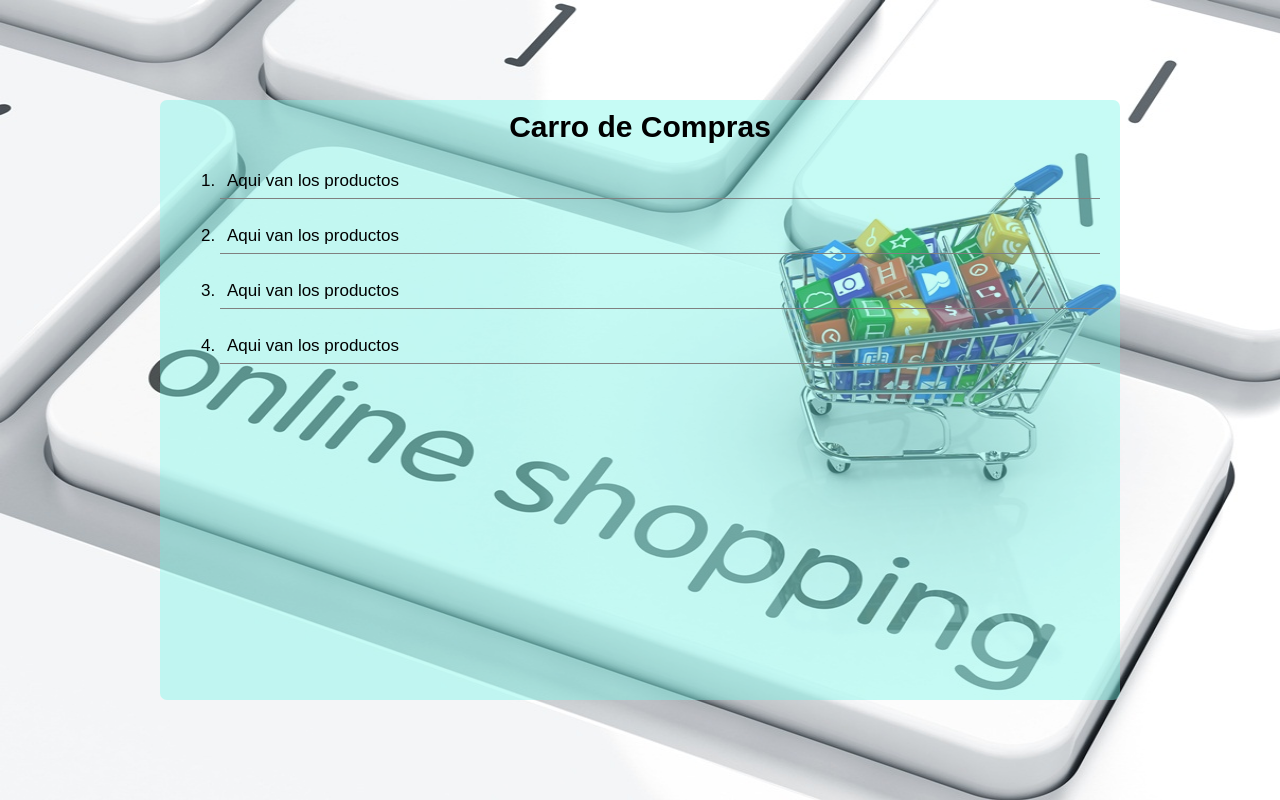
After one commit to AilenVazquez/Proyecto-Integrador, a PHP site: page /Proyecto-Integrador/carrito.html in a window 1280 px wide. The commit adds this page. Run offline with PHP 8.4, Linux system fonts and the light colour scheme.

Commit message:
pag carrito

```diff
--- /dev/null
+++ b/carrito.html
@@ -0,0 +1,21 @@
+<!DOCTYPE html>
+<html lang="en" dir="ltr">
+  <head>
+    <link rel="stylesheet" href="css/master.css">
+    <meta charset="utf-8">
+    <title>Carro de Compras</title>
+  </head>
+  <body class="carro">
+    <div class="caja_carro">
+      <h2>Carro de Compras</h2>
+      <ol>
+        <li>Aqui van los productos</li>
+        <li>Aqui van los productos</li>
+        <li>Aqui van los productos</li>
+        <li>Aqui van los productos</li>
+      </ol>
+
+    </div>
+
+  </body>
+</html>
--- a/css/master.css
+++ b/css/master.css
@@ -192,6 +192,45 @@ footer a {
   cursor: pointer;
   background: rgba(0,0,0,0.5);
 }
+/*   Carrito   */
+.carro {
+  margin: 0;
+  padding: 0;
+  background: url(../img/ecommerce.jpg) no-repeat center top;
+  background-size: 100vw 100vh;
+  font-family: sans-serif;
+
+}
+.caja_carro {
+  width: 75vw;
+  height: 75vh;
+  margin: auto;
+  background: rgba(114, 244,230, 0.4);
+  padding: 10px 20px;
+  top: 50%;
+  left: 50%;
+  position: absolute;
+  transform: translate(-50%, -50%);
+  box-sizing: border-box;
+  border-radius: 7px;
+}
+
+.caja_carro li {
+  width: 100%;
+  margin-bottom: 20px;
+  padding: 7px;
+  box-sizing: border-box;
+  font-size: 17px;
+  border-bottom: 1px solid grey;
+  text-decoration: none;
+}
+.caja_carro h2{
+  color: #000;
+  text-align: center;
+  margin: 0;
+  font-size: 30px;
+  margin-bottom: 20px;
+}
 @media (max-width:480px){
   .caja_contacto {
     width: 100%;
```
